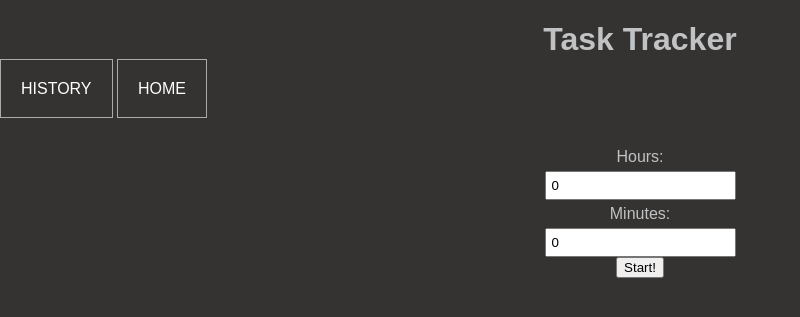
After one commit to ampothos/general-tools, a Flask app: template templates/settimer.html in a window 1280 px wide. The commit adds this page. Shown: the top 317 px of the page, without its empty margins (0-800 px from the left). Run offline with Flask 2, Linux system fonts and the light colour scheme; the template is opened without the code that fills it, so the values that code supplies are empty; some libraries are stand-ins or nearby versions.

Commit message:
added settimer page and styling, not yet functional

```diff
--- a/app.py
+++ b/app.py
@@ -1,6 +1,6 @@
 from flask import Flask, render_template, url_for, request, redirect
 from flask_sqlalchemy import SQLAlchemy
-from datetime import datetime
+from datetime import datetime, timedelta
 
 app = Flask(__name__)
 app.config['SQLALCHEMY_DATABASE_URI'] = 'sqlite:///test.db'
@@ -15,6 +15,13 @@ class Todo(db.Model):
 
     def __repr__(self):
         return '<Task %r>' %self.id
+
+# class Times(db.Model):
+#     id = db.Column(db.Integer, primary_key=True)
+#     time_elapsed = db.Column(db.Interval, nullable=False)
+
+#     todo_id = db.Column(db.Integer, db.ForeignKey('Todo.id'), nullable=False)
+#     todo = db.relationship('Todo', backref=db.backref('tasks', lazy=True))
 
 @app.route('/', methods=['POST', 'GET'])
 
@@ -87,5 +94,21 @@ def history():
     tasks = Todo.query.order_by(Todo.date_created).all()
     return render_template('history.html', tasks=tasks)
 
+@app.route('/settimer/<int:id>', methods=["GET", "POST"])
+def settimer(id):
+    if request.method == 'POST':
+        # hours = int(request.form['hours'])
+        # minutes = int(request.form['minutes'])
+
+        return redirect('/timer/')
+    else:
+        task = Todo.query.get_or_404(id)
+        return render_template('settimer.html', task=task)
+
+@app.route('/timer/<int:id>', methods=["GET"])
+def timer(id):
+    task = Todo.query.get_or_404(id)
+    return render_template('timer.html', task=task)
+
 if __name__ == "__main__":
     app.run(debug=True)
--- a/static/css/main.css
+++ b/static/css/main.css
@@ -91,3 +91,12 @@ a {
   display: block;
   padding: 5px;
 }
+
+.settimer_body {
+  text-align: center;
+}
+
+.hours_input,
+.minutes_input {
+  margin: 0 auto;
+}
--- a/templates/index.html
+++ b/templates/index.html
@@ -28,7 +28,7 @@
     </tr>
     {% for task in tasks if task.is_completed == False %}
     <tr>
-      <td>{{ task.content }}</td>
+      <td><a href="/settimer/{{task.id}}">{{ task.content }}</a></td>
       <td class="description">{{ task.description }}</td>
       <td>{{ task.date_created.date() }}</td>
 
--- /dev/null
+++ b/templates/settimer.html
@@ -0,0 +1,38 @@
+{% extends 'base.html' %} {% block head %}
+<h1 class="title">Task Tracker</h1>
+<div class="navbar">
+  <a class="history" href="/history/">HISTORY</a>
+  <a class="home" href="/">HOME</a>
+</div>
+{% endblock %} {% block body %}
+<div class="settimer_body">
+  <div class="content">
+    <h1>{{task.content}}</h1>
+    <p class="description">{{task.description}}</p>
+  </div>
+
+  <form class="settimer_form" method="POST" action="/settimer/{{task.id}}">
+    <label class="hours_label" for="hours">Hours:</label>
+    <input
+      class="hours_input"
+      type="number"
+      name="hours"
+      id="hours"
+      value="0"
+    />
+
+    <label class="minutes_label" for="minutes">Minutes:</label>
+    <input
+      class="minutes_input"
+      type="number"
+      name="minutes"
+      id="minutes"
+      value="0"
+    />
+
+    <div class="settimer_button_container">
+      <button class="settimer_button" type="submit">Start!</button>
+    </div>
+  </form>
+</div>
+{% endblock %}
```
Also changed, not shown: templates/timer.html (added, +14 -0 lines).
